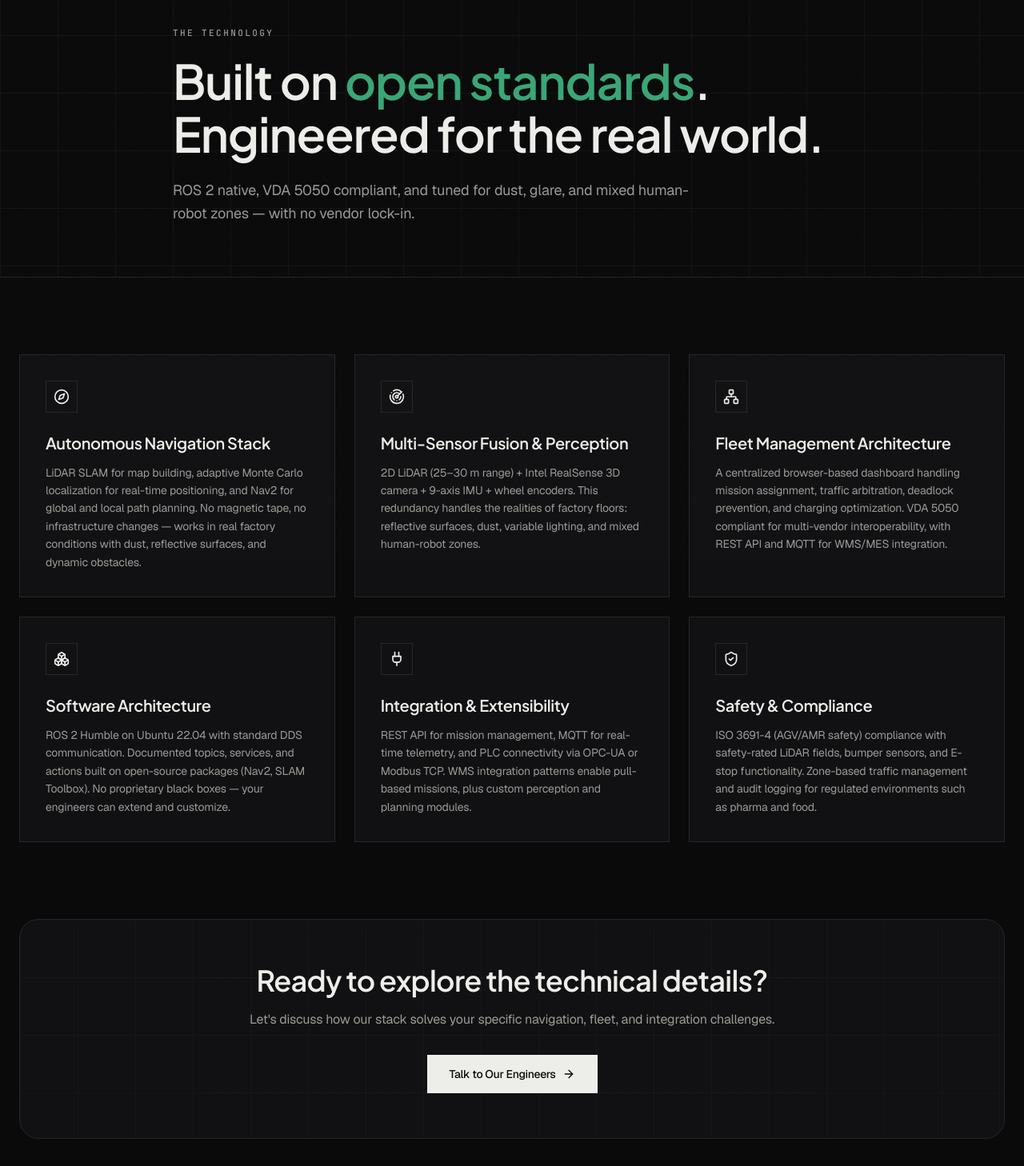
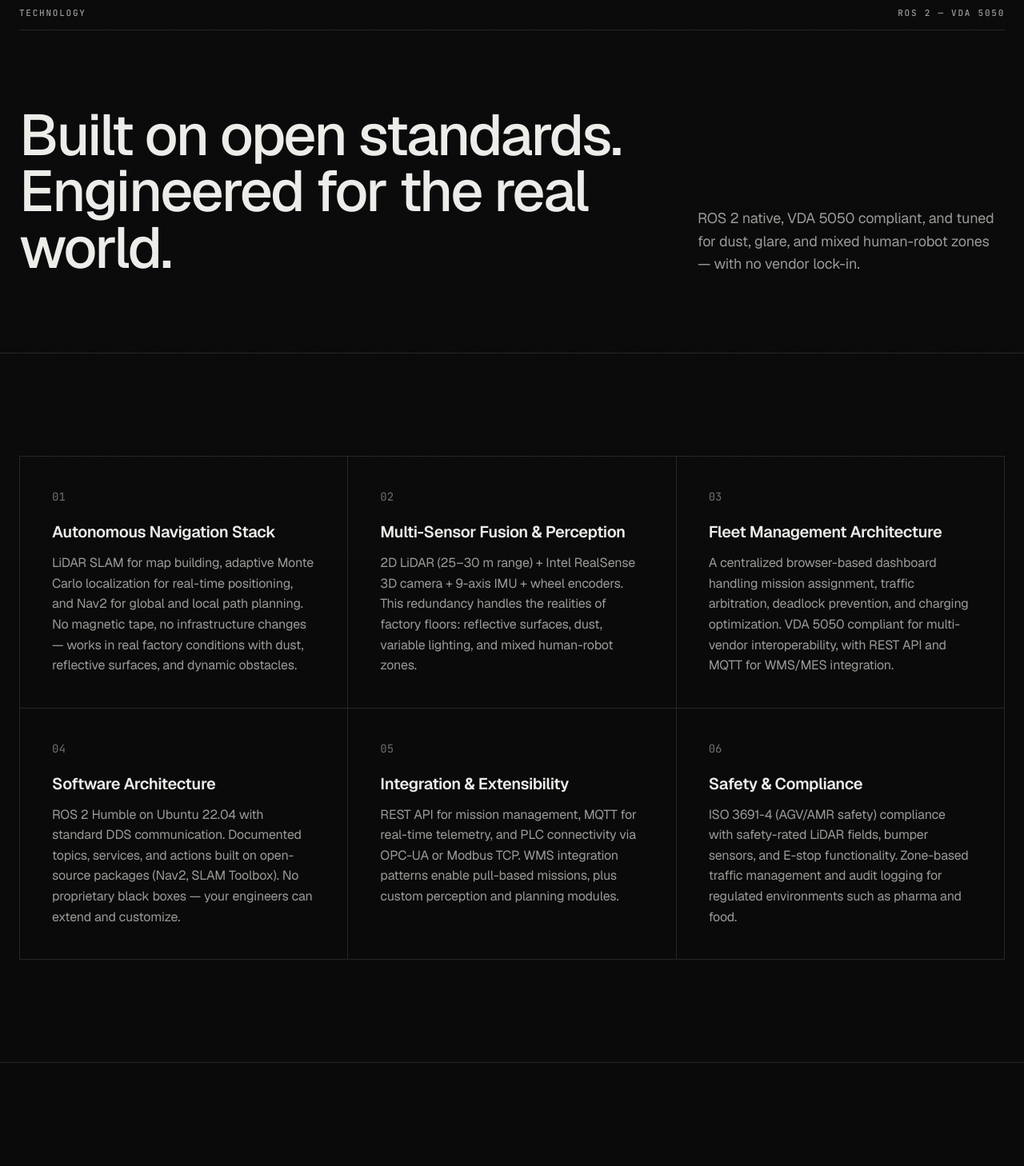
Before and after one commit to archduke1337/Momentum, a Next.js app in the folder apps/website/: page /technology in a window 1280 px wide. Shown: the part 100-1558 px from the top of the page at 80% size. Built offline with nearby package versions, Linux system fonts and the light colour scheme.

Commit message:
Update page.tsx

```diff
--- a/apps/website/src/app/technology/page.tsx
+++ b/apps/website/src/app/technology/page.tsx
@@ -1,14 +1,6 @@
 import type { Metadata } from 'next';
 import Link from 'next/link';
-import {
-  ArrowRight,
-  Compass,
-  Radar,
-  Network,
-  Boxes,
-  Plug,
-  ShieldCheck,
-} from 'lucide-react';
+import { ArrowRight } from 'lucide-react';
 
 export const metadata: Metadata = {
   title: 'Technology — ROS 2 Navigation & Fleet Management',
@@ -17,32 +9,26 @@ export const metadata: Metadata = {
 
 const stack = [
   {
-    icon: Compass,
     title: 'Autonomous Navigation Stack',
     body: 'LiDAR SLAM for map building, adaptive Monte Carlo localization for real-time positioning, and Nav2 for global and local path planning. No magnetic tape, no infrastructure changes — works in real factory conditions with dust, reflective surfaces, and dynamic obstacles.',
   },
   {
-    icon: Radar,
     title: 'Multi-Sensor Fusion & Perception',
     body: '2D LiDAR (25–30 m range) + Intel RealSense 3D camera + 9-axis IMU + wheel encoders. This redundancy handles the realities of factory floors: reflective surfaces, dust, variable lighting, and mixed human-robot zones.',
   },
   {
-    icon: Network,
     title: 'Fleet Management Architecture',
     body: 'A centralized browser-based dashboard handling mission assignment, traffic arbitration, deadlock prevention, and charging optimization. VDA 5050 compliant for multi-vendor interoperability, with REST API and MQTT for WMS/MES integration.',
   },
   {
-    icon: Boxes,
     title: 'Software Architecture',
     body: 'ROS 2 Humble on Ubuntu 22.04 with standard DDS communication. Documented topics, services, and actions built on open-source packages (Nav2, SLAM Toolbox). No proprietary black boxes — your engineers can extend and customize.',
   },
   {
-    icon: Plug,
     title: 'Integration & Extensibility',
     body: 'REST API for mission management, MQTT for real-time telemetry, and PLC connectivity via OPC-UA or Modbus TCP. WMS integration patterns enable pull-based missions, plus custom perception and planning modules.',
   },
   {
-    icon: ShieldCheck,
     title: 'Safety & Compliance',
     body: 'ISO 3691-4 (AGV/AMR safety) compliance with safety-rated LiDAR fields, bumper sensors, and E-stop functionality. Zone-based traffic management and audit logging for regulated environments such as pharma and food.',
   },
@@ -52,58 +38,53 @@ export default function TechnologyPage() {
   return (
     <div>
       {/* Hero */}
-      <section className="relative overflow-hidden border-b border-border/60">
-        <div className="grid-backdrop pointer-events-none absolute inset-0 -z-10 opacity-60" aria-hidden="true" />
-        <div className="mx-auto max-w-4xl px-6 pb-16 pt-32">
-          <span className="eyebrow">The technology</span>
-          <h1 className="mt-4 font-heading text-4xl font-bold leading-[1.1] md:text-6xl">
-            Built on <span className="text-gradient">open standards</span>.
-            <br />
-            Engineered for the real world.
+      <section className="border-b border-border pt-24">
+        <div className="mx-auto max-w-7xl px-6">
+          <div className="flex items-center justify-between border-b border-border py-3">
+            <span className="label-mono">Technology</span>
+            <span className="label-mono hidden sm:block">ROS 2 — VDA 5050</span>
+          </div>
+          <div className="grid gap-y-8 py-16 lg:grid-cols-12 lg:gap-x-10 lg:py-24">
+            <h1 className="display max-w-3xl text-5xl sm:text-6xl lg:col-span-8 lg:text-7xl">
+              Built on open standards. Engineered for the real world.
             </h1>
-          <p className="mt-6 max-w-2xl text-lg leading-8 text-muted">
+            <p className="self-end text-lg leading-relaxed text-muted lg:col-span-4">
               ROS 2 native, VDA 5050 compliant, and tuned for dust, glare, and mixed
               human-robot zones — with no vendor lock-in.
             </p>
           </div>
+        </div>
       </section>
 
-      {/* Stack grid */}
-      <section className="mx-auto max-w-7xl px-6 py-24">
-        <div className="grid gap-6 md:grid-cols-2 lg:grid-cols-3">
-          {stack.map((item) => {
-            const Icon = item.icon;
-            return (
-              <div key={item.title} className="surface-card flex flex-col p-8">
-                <span className="icon-tile">
-                  <Icon className="size-5" aria-hidden="true" />
-                </span>
-                <h2 className="mt-6 font-heading text-xl font-bold">{item.title}</h2>
-                <p className="mt-3 text-sm leading-6 text-muted">{item.body}</p>
+      {/* Stack — numbered editorial grid */}
+      <section className="mx-auto max-w-7xl px-6 py-24 md:py-32">
+        <div className="grid border-t border-l border-border md:grid-cols-2 lg:grid-cols-3">
+          {stack.map((item, i) => (
+            <div key={item.title} className="flex flex-col border-b border-r border-border p-8 md:p-10">
+              <span className="index-numeral text-sm">0{i + 1}</span>
+              <h2 className="mt-5 text-xl tracking-tight">{item.title}</h2>
+              <p className="mt-3 leading-relaxed text-muted">{item.body}</p>
             </div>
-            );
-          })}
+          ))}
         </div>
       </section>
 
       {/* CTA */}
-      <section className="mx-auto max-w-7xl px-6 pb-28">
-        <div className="industrial-shell relative overflow-hidden rounded-3xl px-8 py-14 text-center md:px-16">
-          <div className="grid-backdrop pointer-events-none absolute inset-0 opacity-50" aria-hidden="true" />
-          <div className="relative">
-            <h2 className="font-heading text-3xl font-bold md:text-4xl">
+      <section className="border-t border-border">
+        <div className="mx-auto max-w-7xl px-6 py-24 md:py-32">
+          <p className="label-mono">Talk to us</p>
+          <h2 className="display mt-5 max-w-3xl text-4xl sm:text-5xl">
             Ready to explore the technical details?
           </h2>
-            <p className="mx-auto mt-4 max-w-2xl leading-7 text-muted">
-              Let&apos;s discuss how our stack solves your specific navigation, fleet,
-              and integration challenges.
+          <p className="mt-6 max-w-2xl text-lg leading-relaxed text-muted">
+            Let&apos;s discuss how our stack solves your specific navigation, fleet, and
+            integration challenges.
           </p>
-            <div className="mt-8 flex justify-center">
+          <div className="mt-10">
             <Link href="/contact" className="btn-primary gap-2">
-                Talk to Our Engineers
+              Talk to our engineers
               <ArrowRight className="size-4" aria-hidden="true" />
             </Link>
-            </div>
           </div>
         </div>
       </section>
```
Lines whose indentation alone changed are shown as unchanged.
